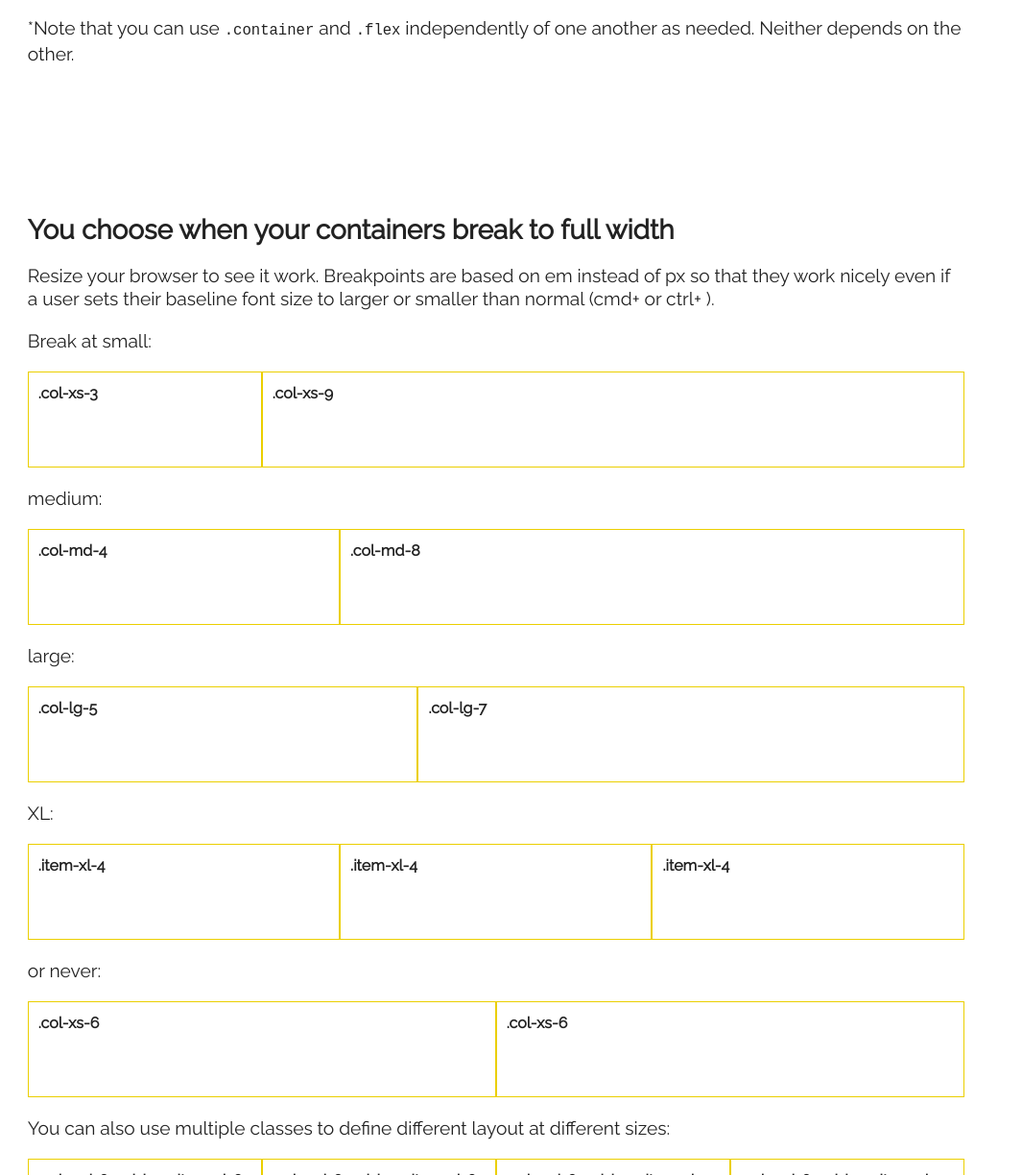
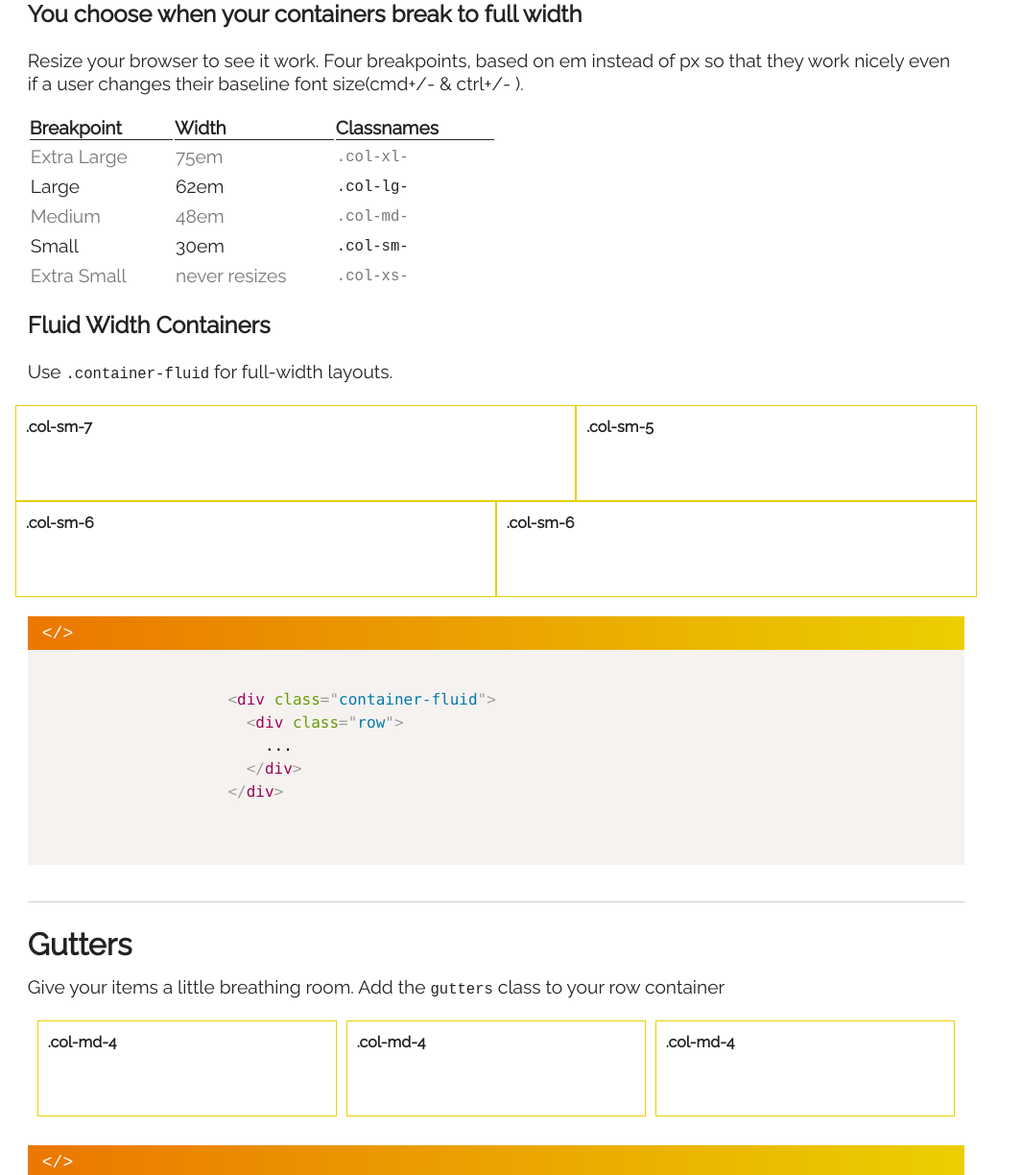
Before and after one commit to ahoy1/bicep_demo, a website: page index.html in a window 1280 px wide. Shown: the part 804-2028 px from the top of the page at 96% size, without its empty margins (0-1065 px from the left). Drawn offline with Linux system fonts and the light colour scheme.

Commit message:
more updates to index

```diff
--- a/index.html
+++ b/index.html
@@ -18,10 +18,10 @@
 <body>
   <nav>
     <ul>
-      <li><a href=""><span>grid</span></a></li>
-      <li><a href=""><span>gutters</span></a></li>
-      <li><a href=""><span>reordering</span></a></li>
-      <li><a href=""><span>utlity classes</span></a></li>
+      <li><a href="#grid"><span>grid</span></a></li>
+      <li><a href="#gutters"><span>gutters</span></a></li>
+      <li><a href="#reorder"><span>reordering</span></a></li>
+      <li><a href="#utlity"><span>utlity classes</span></a></li>
     </ul>
   </nav>
   <article>
@@ -33,7 +33,7 @@
         </div>
       </div>
     </section>
-    <section class="demo-section-standard container">
+    <section class="demo-section-grid container" id="grid">
       <div class="row flex-justify-center">
         <div class="col-xs-12">
           <h2>The Grid</h2>
@@ -48,7 +48,7 @@
       <div class="row">
         <div class="col-lg-12">
           <div class="gradient-header">
-            Markup
+            <code>&lt;/&gt;</code>
           </div>
           <pre class="language-markup">
               <code class="language-markup">
@@ -64,17 +64,45 @@
           <p>*Note that you can use <code>.container</code> and <code>.flex</code> independently of one another as needed. Neither depends on the other.</p>
         </div>
       </div>
-    </section>
-
-    <section class="container">
       <div class="row">
         <div class="col-xs-12">
-          <h2>You choose when your containers break to full width</h2>
-          <p>Resize your browser to see it work. Breakpoints are based on em instead of px so that they work nicely even if a user sets their baseline font size to larger or smaller than normal (cmd+ or ctrl+ ).</p>
-          <p>Break at small:</p>
+          <h3>You choose when your containers break to full width</h3>
+          <p>Resize your browser to see it work. Four breakpoints, based on em instead of px so that they work nicely even if a user changes their baseline font size(cmd+/- &amp; ctrl+/- ).</p>
+          <table>
+            <tr>
+              <th>Breakpoint</th>
+              <th>Width</th>
+              <th>Classnames</th>
+            </tr>
+            <tr>
+              <td>Extra Large</td>
+              <td>75em</td>
+              <td><code>.col-xl-</code></td>
+            </tr>
+            <tr>
+              <td>Large</td>
+              <td>62em</td>
+              <td><code>.col-lg-</code></td>
+            </tr>
+            <tr>
+              <td>Medium</td>
+              <td>48em</td>
+              <td><code>.col-md-</code></td>
+            </tr>
+            <tr>
+              <td>Small</td>
+              <td>30em</td>
+              <td><code>.col-sm-</code></td>
+            </tr>
+            <tr>
+              <td>Extra Small</td>
+              <td>never resizes</td>
+              <td><code>.col-xs-</code></td>
+            </tr>
+          </table>
         </div>
       </div>
-      <div class="row demo-style">
+      <!-- <div class="row demo-style">
         <div class="col-sm-3">.col-xs-3</div>
         <div class="col-sm-9">.col-xs-9</div>
       </div>
@@ -126,14 +154,14 @@
         <div class="col-md-6 col-lg-3 item-xl-3">.col-md-6 .col-lg-3 .item-xl-3</div>
         <div class="col-md-6 col-lg-3 item-xl-9">.col-md-6 .col-lg-3 .item-xl-9</div>
         <div class="col-md-6">.col-md-6</div>
-      </div>
+      </div> -->
     </section>
     <section>
       <div class="container">
         <div class="row">
           <div class="col-xs-12">
-            <h3>Fluid width</h3>
-            <p>Use <code>.container-fluid</code> for full-width containers.</p>
+            <h3>Fluid Width Containers</h3>
+            <p>Use <code>.container-fluid</code> for full-width layouts.</p>
           </div>
         </div>
       </div>
@@ -149,7 +177,7 @@
         <div class="row">
           <div class="col-lg-12">
             <div class="gradient-header">
-              Markup
+              <code>&lt;/&gt;</code>
             </div>
             <pre class="language-markup">
                 <code class="language-markup">
@@ -163,10 +191,10 @@
           </div>
       </div>
     </section>
-    <section class="container">
+    <section class="container" id="gutters">
       <div class="row">
         <div class="col-xs-12 ">
-          <h2>Want some gutters?</h2>
+          <h2>Gutters</h2>
           <p>Give your items a little breathing room. Add the <code>gutters</code> class to your row container</p>
         </div>
       </div>
@@ -178,7 +206,7 @@
       <div class="row">
         <div class="col-lg-12">
           <div class="gradient-header">
-            Markup
+            <code>&lt;/&gt;</code>
           </div>
           <pre class="language-markup">
               <code class="language-markup">
@@ -191,10 +219,10 @@
           </pre>
         </div>
     </section>
-    <section class="container">
+    <section class="container" id="reorder">
       <div class="row">
         <div class="col-xs-12 ">
-          <h2>Bicep supports reordering</h2>
+          <h2>Reordering Columns</h2>
           <p>By default, row items are laid out in DOM order. You can change that with the order attribute.</p>
           <p>Use the <code>.item-order-[breakpoint]-[order]</code> classes to rearrange the order that items appear.</p>
           <p></p>
@@ -208,7 +236,7 @@
       <div class="row">
         <div class="col-lg-12">
           <div class="gradient-header">
-            Markup
+            <code>&lt;/&gt;</code>
           </div>
           <pre class="language-markup">
               <code class="language-markup">
@@ -222,10 +250,10 @@
         </div>
       </div>
     </section>
-    <section class="container">
+    <section class="container" id="utility">
       <div class="row">
         <div class="col-xs-12">
-          <h2>Utility layout classes</h2>
+          <h2>Utility Classes</h2>
           <h3>Changing flex direction:</h3>
           <p>Change the direction your layout flows with <code>.flex-row-reverse</code>, <code>.flex-column</code>, and <code>.flex-column-reverse</code>.</p>
           <p><code>.flex-row-reverse</code></p>
@@ -240,15 +268,15 @@
       <div class="row">
         <div class="col-lg-12">
           <div class="gradient-header">
-            Markup
+            <code>&lt;/&gt;</code>
           </div>
           <pre class="language-markup">
               <code class="language-markup">
                   &lt;div class="row flex-row-reverse"&gt;
-                    &lt;div class="col-xs-3"&gt;&lt;/div&gt;
-                    &lt;div class="col-xs-3"&gt;&lt;/div&gt;
-                    &lt;div class="col-xs-3"&gt;&lt;/div&gt;
-                    &lt;div class="col-xs-3"&gt;&lt;/div&gt;
+                    &lt;div class="col-xs-3"&gt;1&lt;/div&gt;
+                    &lt;div class="col-xs-3"&gt;2&lt;/div&gt;
+                    &lt;div class="col-xs-3"&gt;3&lt;/div&gt;
+                    &lt;div class="col-xs-3"&gt;4&lt;/div&gt;
                   &lt;/div&gt;
               </code>
           </pre>
@@ -268,15 +296,15 @@
       <div class="row">
         <div class="col-lg-12">
           <div class="gradient-header">
-            Markup
+            <code>&lt;/&gt;</code>
           </div>
           <pre class="language-markup">
               <code class="language-markup">
                   &lt;div class="row flex-column"&gt;
-                    &lt;div class="col-xs-12"&gt;&lt;/div&gt;
-                    &lt;div class="col-xs-12"&gt;&lt;/div&gt;
-                    &lt;div class="col-xs-12"&gt;&lt;/div&gt;
-                    &lt;div class="col-xs-12"&gt;&lt;/div&gt;
+                    &lt;div class="col-xs-12"&gt;1&lt;/div&gt;
+                    &lt;div class="col-xs-12"&gt;2&lt;/div&gt;
+                    &lt;div class="col-xs-12"&gt;3&lt;/div&gt;
+                    &lt;div class="col-xs-12"&gt;4&lt;/div&gt;
                   &lt;/div&gt;
               </code>
           </pre>
@@ -296,15 +324,15 @@
       <div class="row">
         <div class="col-lg-12">
           <div class="gradient-header">
-            Markup
+            <code>&lt;/&gt;</code>
           </div>
           <pre class="language-markup">
               <code class="language-markup">
                   &lt;div class="row flex-column"&gt;
-                    &lt;div class="col-xs-12"&gt;&lt;/div&gt;
-                    &lt;div class="col-xs-12"&gt;&lt;/div&gt;
-                    &lt;div class="col-xs-12"&gt;&lt;/div&gt;
-                    &lt;div class="col-xs-12"&gt;&lt;/div&gt;
+                    &lt;div class="col-xs-12"&gt;1&lt;/div&gt;
+                    &lt;div class="col-xs-12"&gt;2&lt;/div&gt;
+                    &lt;div class="col-xs-12"&gt;3&lt;/div&gt;
+                    &lt;div class="col-xs-12"&gt;4&lt;/div&gt;
                   &lt;/div&gt;
               </code>
           </pre>
--- a/style.scss
+++ b/style.scss
@@ -15,6 +15,7 @@ $purple:  #8D00FF;
 $white:  #fff;
 $silver: #777;
 $gray:   #333;
+$lightgray:  #CCC;
 $black:  #000;
 $text:   #222;
 
@@ -80,6 +81,10 @@ article{
   margin:0 1em;
 }
 
+section{
+
+}
+
 h1, h2 {
   //text-align:center;
 }
@@ -106,21 +111,37 @@ h1{
 }
 
 h2{
-  font-size:1.75em;
-  margin-top:5em;
+  font-size:2.0em;
+  margin:0 0 0 0;
+  padding: 1em 0 0 0;
+  border-top:1px solid $lightgray;
 }
 
 h3{
   font-size: 1.5em;
 }
 
-p, li {
+p, li, td, th {
   font-size:1.2em;
   text-align:left;
 }
 
 p {
   margin:20px 0;
+}
+
+table{
+  min-width:50%;
+
+  tr:nth-child(even){
+    color:$silver;
+  }
+
+  th {
+    font-weight:bold;
+    border-bottom:1px solid;
+    padding:0 0.5em 0 0;
+  }
 }
 
 .demo-style > div{
@@ -144,9 +165,9 @@ p {
 }
 
 .demo-style-2 > div{
-  height:100px;
+  height:80px;
   color:$white;
-  font-size:3.0em;
+  font-size:2.0em;
   display:flex;
   align-items:center;
   justify-content:center;
```
Also changed, not shown: style.min.css.
